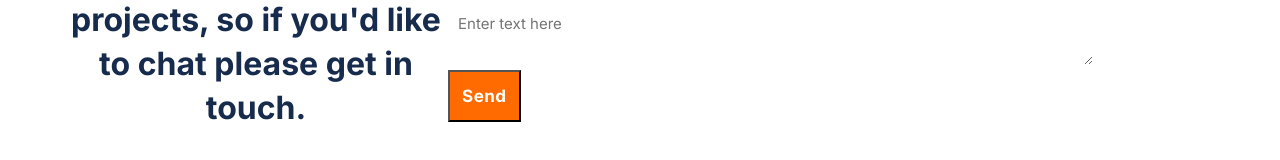
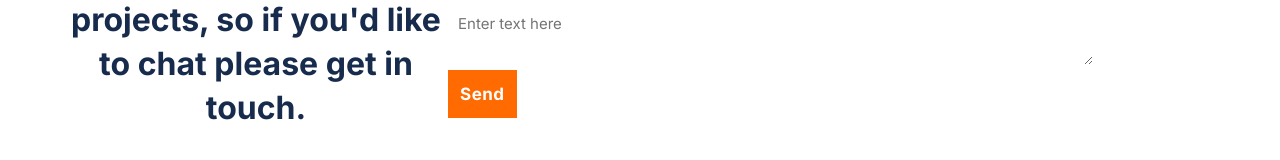
Before and after one commit to CollinsTatang/cr-training-contact-form, a website: page index.html in a window 1280 px wide. Shown: the part 4489-4649 px from the top of the page. Drawn offline with Linux system fonts and the light colour scheme.

Commit message:
Add fix to the form submit button

```diff
--- a/css/main.css
+++ b/css/main.css
@@ -553,4 +553,11 @@ textarea {
   #surname {
     min-width: 49%;
   }
+
+  .centered-link {
+    display: flex;
+    justify-content: center;
+    align-items: center;
+    border: none;
+  }
 }
```
Also changed, not shown: index.html (line endings or trailing spaces).
